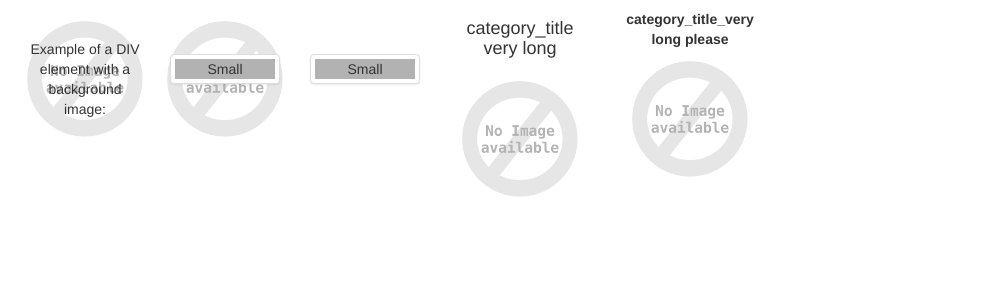
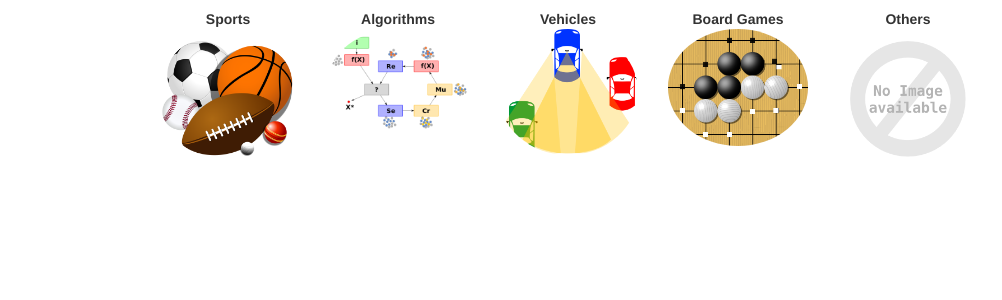
Before and after one commit to aristoteles-nunez/Item-Catalog, a Flask app: page / in a window 1280 px wide. Shown: the part 51-351 px from the top of the page, without its empty margins (0-1002 px from the left). Run offline with Flask 2, Linux system fonts and the light colour scheme; some libraries are stand-ins or nearby versions.

Commit message:
feat: Effect on items load, as well some harcoded samples

```diff
--- a/templates/base.html
+++ b/templates/base.html
@@ -48,9 +48,8 @@
     <div class="clearfix">...</div>
     <br>
     <br>
-    <div>
-        {% block content %}
-        {% endblock %}
-    </div>
+    {% block content %}
+    {% endblock %}
+
 </body>
 </html>
--- a/templates/index.html
+++ b/templates/index.html
@@ -1,36 +1,46 @@
 {% extends "base.html" %}
 
 {% block content %}
-<div class="container-fluid">
-    <div class="col-sm-6 col-md-4 col-lg-3 text-center" style="display:table;background-image: url({{ url_for('static', filename='images/noimage.png') }}); background-size: 140px 140px; height: 140px; width: 140px; ">
-        <div style="vertical-align: middle; display:table-cell;">
-            Example of a DIV element with a background image:
-        </div>
-    </div>
-    <div class="col-sm-6 col-md-4 col-lg-3 category-tile text-center " data-toggle="modal" style="display:table;background-image: url({{ url_for('static', filename='images/noimage.png') }}); background-size: 140px 140px; height: 140px; width: 140px; ">
-        <div style="vertical-align: middle; height:3em; display:table-cell;">
-             <div class="thumbnail">
-                 <div style="background-color: rgba(0, 0, 0, 0.3);">Small </div>
-             </div>
-        </div>
-    </div>
-    <div class="col-sm-6 col-md-4 col-lg-3 category-tile text-center img-rounded" data-toggle="modal" style="display:table; background-size: 140px 140px; height: 140px; width: 140px; ">
-        <div style="vertical-align: middle; height:3em; display:table-cell;">
-             <div class="thumbnail">
-                 <div style="background-color: rgba(0, 0, 0, 0.3);">Small </div>
-             </div>
-        </div>
-    </div>
-    <div class="col-sm-6 col-md-4 col-lg-3  category-tile text-center " style="height: 210px; width: 170px; ">
-        <h4> category_title very long </h4>
-        <img src="{{ url_for('static', filename='images/noimage.png') }}" width="140" height="140" class="img-circle">
-
+<div class="container-fluid" style="margin: auto; width: 80%;">
+    <div class="col-sm-6 col-md-4 col-lg-3  category-tile text-center img-rounded" style="height: 100%; width: 170px; ">
+        <strong>Sports</strong>
+        <img src="{{ url_for('static', filename='images/samples/sports.png') }}" width="140" class="img-circle">
+        <br>
+        <br>
     </div>
     <div class="col-sm-6 col-md-4 col-lg-3  category-tile text-center img-rounded" style="height: 100%; width: 170px; ">
-        <strong> category_title_very long  please</strong>
+        <strong>Algorithms</strong>
+        <img src="{{ url_for('static', filename='images/samples/algorithm.png') }}" width="140" class="img-circle">
+        <br>
+        <br>
+    </div>
+    <div class="col-sm-6 col-md-4 col-lg-3  category-tile text-center img-rounded" style="height: 100%; width: 170px; ">
+        <strong>Vehicles</strong>
+        <img src="{{ url_for('static', filename='images/samples/cars.png') }}" width="140" class="img-circle">
+        <br>
+        <br>
+    </div>
+    <div class="col-sm-6 col-md-4 col-lg-3  category-tile text-center img-rounded" style="height: 100%; width: 170px; ">
+        <strong> Board Games</strong>
+        <img src="{{ url_for('static', filename='images/samples/baduk.png') }}" width="140" class="img-circle">
+        <br>
+        <br>
+    </div>
+    <div class="col-sm-6 col-md-4 col-lg-3  category-tile text-center img-rounded" style="height: 100%; width: 170px; ">
+        <strong> Others</strong>
         <img src="{{ url_for('static', filename='images/noimage.png') }}" width="140" class="img-circle">
+        <br>
         <br>
     </div>
 </div>
 
+<script type="text/javascript" charset="utf-8">
+    // Animate in the movies when the page loads
+    $(document).ready(function () {
+      $('.category-tile').hide().first().show("fast", function showNext() {
+        $(this).next("div").show("fast", showNext);
+      });
+    });
+</script>
+
 {% endblock %}
```
Also changed, not shown: static/images/samples/algorithm.png (added), static/images/samples/baduk.png (added), static/images/samples/cars.png (added), static/images/samples/sports.png (added).
